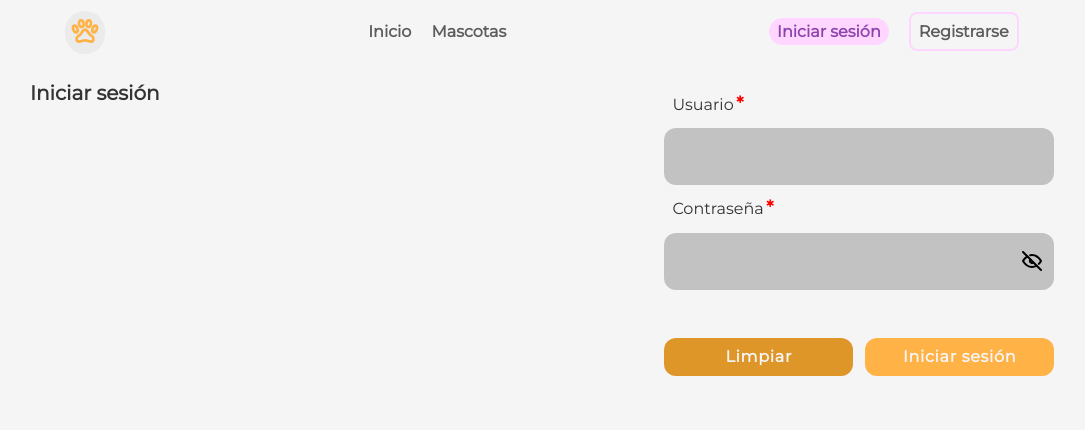
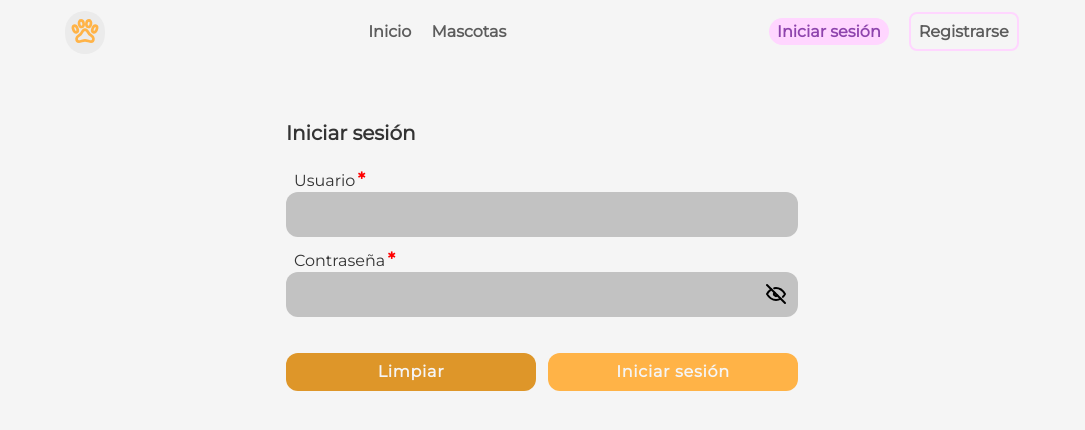
Before and after one commit to johan541/mascotas, a Next.js app: page /login in a window 1280 px wide. Shown: the top 430 px of the page, without its empty margins (98-1183 px from the left). Built offline with nearby package versions, Linux system fonts and the light colour scheme.

Commit message:
🚧 Add content class to Login and SignUp pages
The Login and SignUp pages now have a content class that centers the forms and adds padding. Custom scrollbar styles

```diff
--- /dev/null
+++ b/src/modules/Login/Login.module.scss
@@ -0,0 +1,6 @@
+.content {
+  width: 50%;
+  height: max-content;
+  margin: 0 auto;
+  padding: 4rem 0;
+}
--- a/src/modules/Login/LoginForm/LoginForm.tsx
+++ b/src/modules/Login/LoginForm/LoginForm.tsx
@@ -17,13 +17,13 @@ const LoginForm = () => {
         type: 'text',
         name: 'username',
         label: 'Usuario',
-        obligatory: true,
+        required: true,
       },
       {
         type: 'password',
         name: 'password',
         label: 'Contraseña',
-        obligatory: true,
+        required: true,
       },
     ],
     []
--- a/src/modules/Login/index.ts
+++ b/src/modules/Login/index.ts
@@ -1 +1,2 @@
 export { default as LoginForm } from './LoginForm';
+export { default as styles } from './Login.module.scss';
--- /dev/null
+++ b/src/modules/SignUp/SignUp.module.scss
@@ -0,0 +1,6 @@
+.content {
+  width: 50%;
+  height: max-content;
+  margin: 0 auto;
+  padding: 4rem 0;
+}
--- a/src/modules/SignUp/index.ts
+++ b/src/modules/SignUp/index.ts
@@ -1 +1,2 @@
 export { default as SignUpForm } from './SignUpForm';
+export { default as styles } from './SignUp.module.scss';
--- a/src/pages/login.tsx
+++ b/src/pages/login.tsx
@@ -1,13 +1,14 @@
 import { Layout } from '@/components/Layout';
-import { styles } from '@/modules/Home';
-import { LoginForm } from '@/modules/Login';
+import { LoginForm, styles } from '@/modules/Login';
 import type { NextPageWithLayout } from '@/types/next';
 
 const Login: NextPageWithLayout = () => {
   return (
     <main className={styles.main}>
-      <h1>Iniciar sesión</h1>
-      <LoginForm />
+      <section className={styles.content}>
+        <h1>Iniciar sesión</h1>
+        <LoginForm />
+      </section>
     </main>
   );
 };
--- a/src/styles/globals.scss
+++ b/src/styles/globals.scss
@@ -11,3 +11,16 @@ body {
   background-color: $bg-100;
   font-family: 'Montserrat', sans-serif;
 }
+
+::-webkit-scrollbar {
+  width: 1rem;
+}
+
+::-webkit-scrollbar-thumb {
+  background-color: $accent-100;
+  border-radius: 1rem;
+}
+
+::-webkit-scrollbar-track {
+  background-color: $accent-200;
+}
```
Also changed, not shown: src/modules/SignUp/SignUpForm/SignUpForm.tsx (+10 -10 lines), src/pages/signup.tsx (+5 -4 lines).
